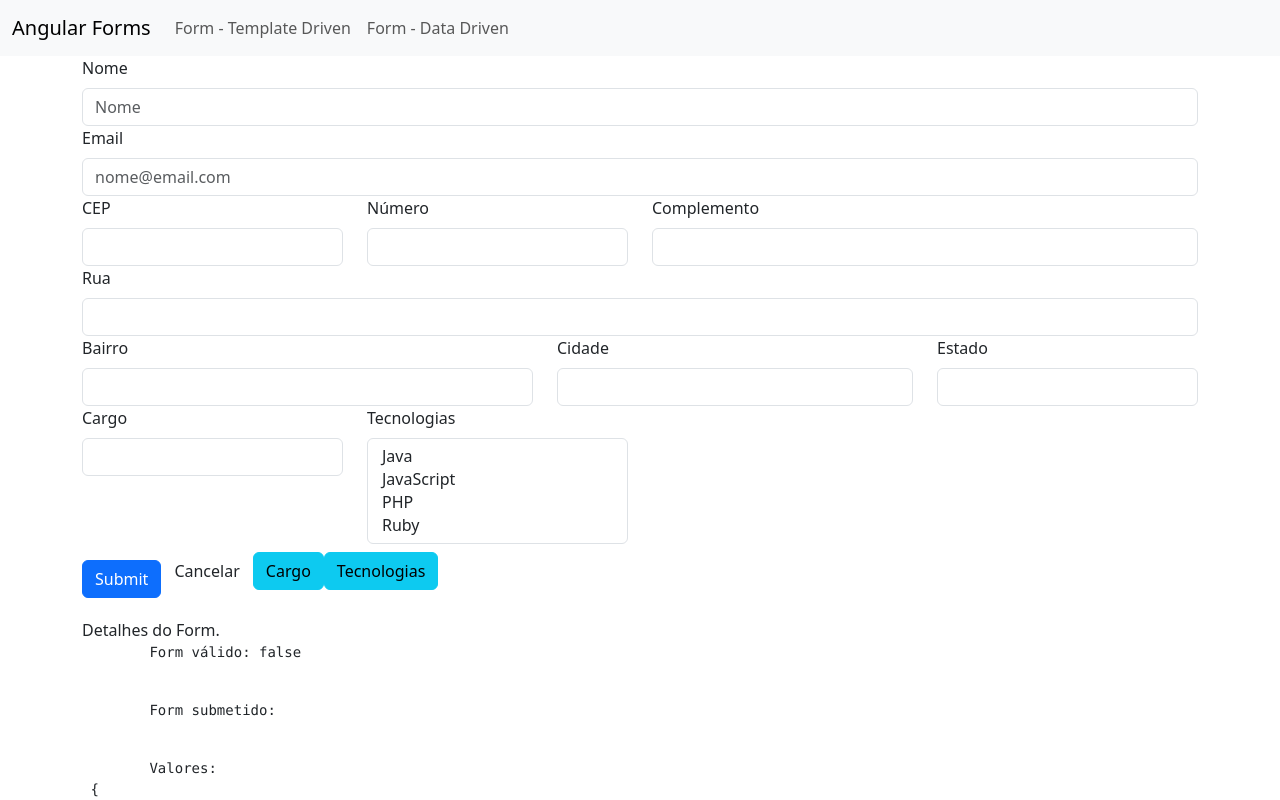
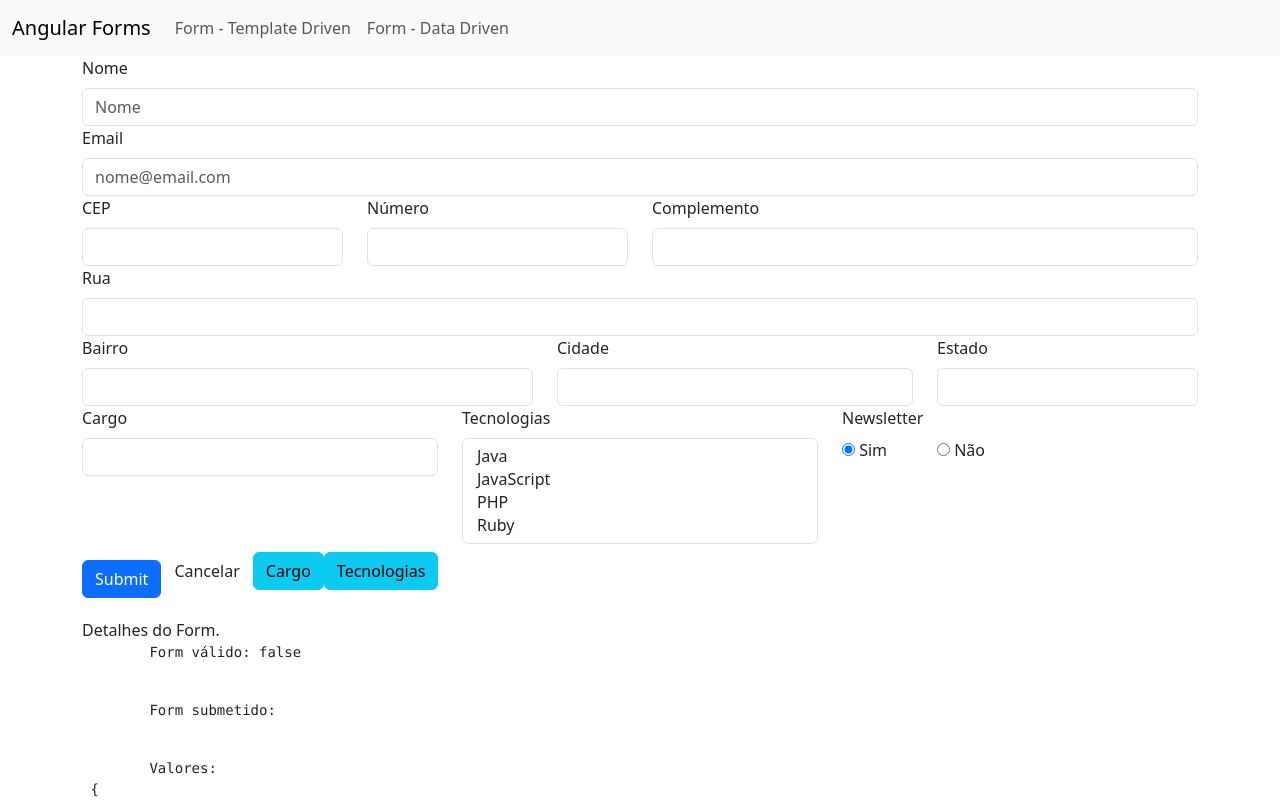
Before and after one commit to RodolfoPG/forms, an Angular app: page /dataForm in a window 1280 px wide. Shown: the top 800 px of the page. Built offline with nearby package versions, Linux system fonts and the light colour scheme.

Commit message:
Formulários reativos: Radio Button (Botão do tipo Rádio)

```diff
--- a/src/app/data-form/data-form.component.html
+++ b/src/app/data-form/data-form.component.html
@@ -93,7 +93,7 @@
     </div>
 
     <div class="row">
-        <div class="col-md-3" [ngClass]="aplicaCssErro('cargo')">
+        <div class="col-md-4" [ngClass]="aplicaCssErro('cargo')">
             <label for="cargo" class="form-label">Cargo</label>
             <select class="form-control" id="cargo"
                 required formControlName="cargo" [compareWith]="compararCargos">
@@ -101,12 +101,23 @@
             </select>
         </div>
 
-        <div class="col-md-3" [ngClass]="aplicaCssErro('tecnologias')">
+        <div class="col-md-4" [ngClass]="aplicaCssErro('tecnologias')">
             <label for="tecnologias" class="form-label">Tecnologias</label>
             <select multiple class="form-control" id="tecnologias"
                 required formControlName="tecnologias">
                 <option *ngFor="let tecnologia of tecnologias" [value]="tecnologia.nome">{{ tecnologia.desc }}</option>
             </select>
+        </div>
+
+        <div class="col-md-3" [ngClass]="aplicaCssErro('newsletter')">
+            <label for="newsletter" class="form-label">Newsletter</label>
+            <div id="newsletter" class="row">
+                <div class="col-sm-4" *ngFor="let item of newsletterOp">
+                    <label class="form-check-label">
+                        <input type="radio" [value]="item.valor" formControlName="newsletter" /> {{ item.desc }}
+                    </label>
+                </div>
+            </div>
         </div>
     </div>
 
--- a/src/app/data-form/data-form.component.ts
+++ b/src/app/data-form/data-form.component.ts
@@ -19,6 +19,7 @@ export class DataFormComponent implements OnInit{
   estados!: Observable<EstadoBr[]>
   cargos!: any[]
   tecnologias!: any[]
+  newsletterOp!: any[]
 
   constructor(
     private formBuilder: FormBuilder,
@@ -32,8 +33,8 @@ export class DataFormComponent implements OnInit{
     this.estados = this.dropdownService.getEstadosBr()
 
     this.cargos = this.dropdownService.getCargos()
-
     this.tecnologias = this.dropdownService.getTecnologias()
+    this.newsletterOp = this.dropdownService.getNewsletter()
 
     // this.dropdownService.getEstadosBr()
     //   .subscribe((dados: any) => {this.estados = dados; console.log(dados);})
@@ -64,7 +65,8 @@ export class DataFormComponent implements OnInit{
       }),
 
       cargo: [null],
-      tecnologias: [null]
+      tecnologias: [null],
+      newsletter: ['s']
     })
   }
 
--- a/src/app/shared/services/dropdown.service.ts
+++ b/src/app/shared/services/dropdown.service.ts
@@ -30,4 +30,11 @@ export class DropdownService {
       { nome: 'ruby', desc: 'Ruby' }
     ]
   }
+
+  getNewsletter() {
+    return [
+      { valor: 's', desc: 'Sim' },
+      { valor: 'n', desc: 'Não' }
+    ]
+  }
 }
```
